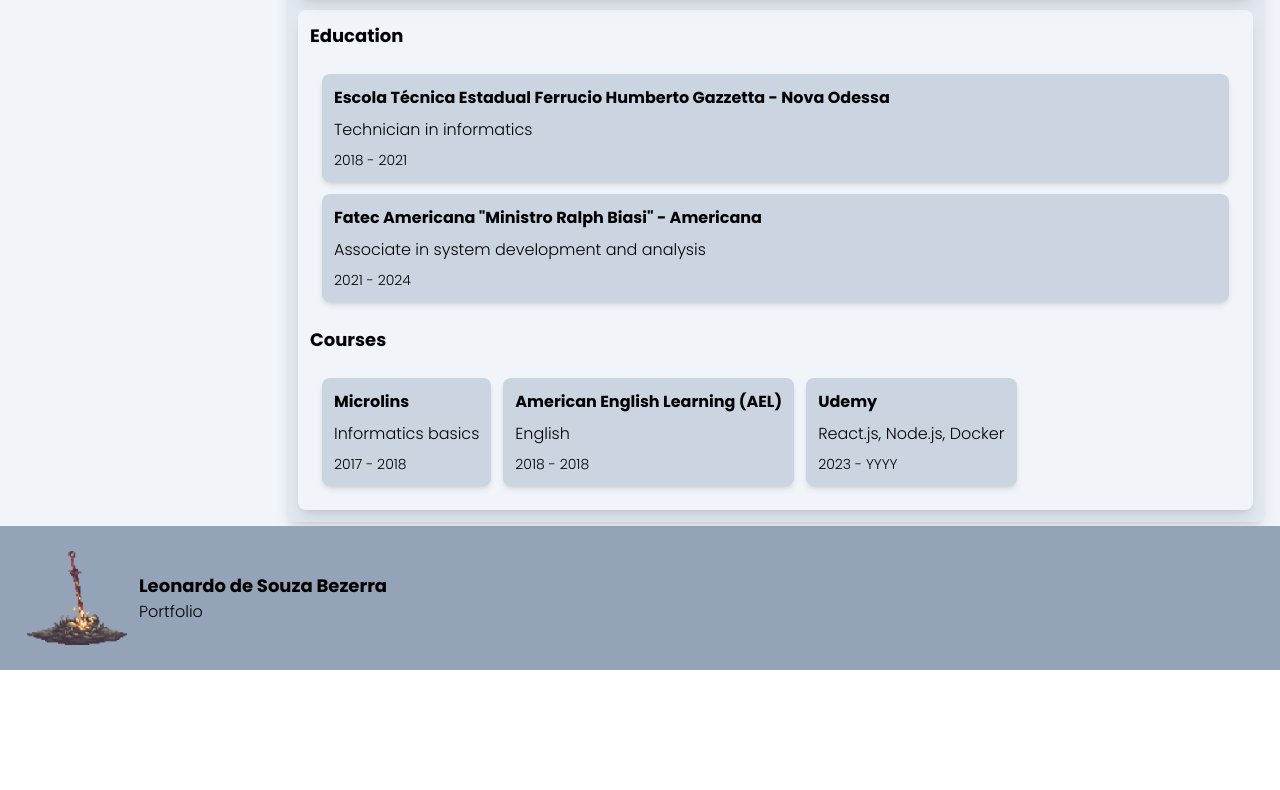
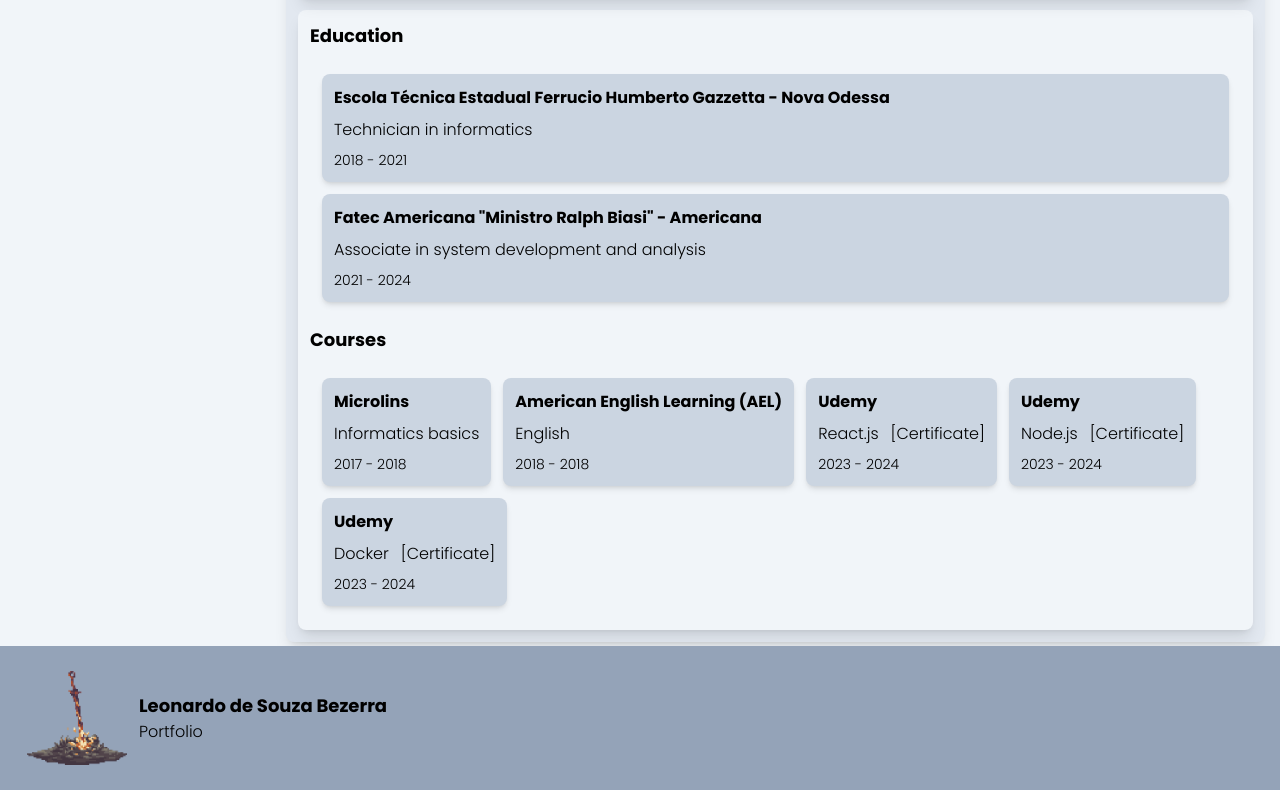
Before and after one commit to leobez/personal, a Next.js app: page /en in a window 1280 px wide. Shown: the part 1950-2740 px from the top of the page. Before the commit the page ends 2620 px from the top, so only its background shows below. Built offline with nearby package versions, Linux system fonts and the light colour scheme; what tailwindcss-animated would draw is missing.

Commit message:
added java project

```diff
--- a/components/home/Education.tsx
+++ b/components/home/Education.tsx
@@ -49,8 +49,35 @@ export default function Education() {
 
                 <div className="bg-color03 p-3 rounded-lg shadow-md font-light flex flex-col gap-2 w-fit">
                     <p className="font-bold">Udemy</p>
-                    <p>React.js, Node.js, Docker</p>
-                    <p className="text-sm">2023 - YYYY</p>
+
+                    <div className="flex gap-3">
+                        <p>React.js</p>
+                        <a href="https://www.udemy.com/certificate/UC-ca2136f3-0c52-4a60-9586-11b9e6a8aaaa/" target="_blank" className="hover:text-color04 duration-200">{t('content.content_6')}</a>
+                    </div>
+
+                    <p className="text-sm">2023 - 2024</p>
+                </div>
+
+                <div className="bg-color03 p-3 rounded-lg shadow-md font-light flex flex-col gap-2 w-fit">
+                    <p className="font-bold">Udemy</p>
+
+                    <div className="flex gap-3">
+                        <p>Node.js</p>
+                        <a href="https://www.udemy.com/certificate/UC-18f22563-60c4-4389-8c87-860fe6a9e4cb/" target="_blank" className="hover:text-color04 duration-200">{t('content.content_6')}</a>
+                    </div>
+
+                    <p className="text-sm">2023 - 2024</p>
+                </div>
+
+                <div className="bg-color03 p-3 rounded-lg shadow-md font-light flex flex-col gap-2 w-fit">
+                    <p className="font-bold">Udemy</p>
+
+                    <div className="flex gap-3">
+                        <p>Docker</p>
+                        <a href="https://www.udemy.com/certificate/UC-28863bd2-e9cb-4c55-85a7-80b8e43e47fb/" target="_blank" className="hover:text-color04 duration-200">{t('content.content_6')}</a>
+                    </div>
+
+                    <p className="text-sm">2023 - 2024</p>
                 </div>
 
             </div>
--- a/components/home/Projects/ProjectData.ts
+++ b/components/home/Projects/ProjectData.ts
@@ -70,4 +70,14 @@ export const PROJECTDATA:ProjectTYPE[] = [
         desc: "Site que disponibiliza uma interface para enviar e receber mensagens através de um broker MQTT."
     },
 
+    {
+        id: 5,
+        name: "JAVA-EXERCISES",
+        image_path: "/images/java-exe/java-exe.png",
+        link_repo: "https://github.com/leobez/ads-content/tree/main/OOP-Exercises",
+        link_project: null,
+        tech_stack: ['JAVA'],
+        desc: "Série de exercicíos em JAVA que utilizam dos mais importantes conceitos de programação orientada a objetos, como: classes, objetos, herança, encapsulamento e polimorfismo."
+    },
+
 ]
--- a/components/home/Projects/ProjectsEntry.tsx
+++ b/components/home/Projects/ProjectsEntry.tsx
@@ -29,6 +29,9 @@ export default function ProjectsEntry() {
                         },
                         {
                             description: t("projects.chatmqtt.description")
+                        },
+                        {
+                            description: t("projects.javaexe.description")
                         }
                     ]
                 }
--- a/public/locales/en/common.json
+++ b/public/locales/en/common.json
@@ -40,8 +40,8 @@
       "content_2": "Associate in system development and analysis",
       "content_3": "Informatics basics",
       "content_4": "English",
-      "content_5": "Courses"
-
+      "content_5": "Courses",
+      "content_6": "[Certificate]"
     }
   },
 
@@ -69,7 +69,12 @@
 
       "chatmqtt" : {
         "description": "Website that provides an interface for sending and receiving messages through an MQTT broker."
+      },
+
+      "javaexe" : {
+        "description": "Series of exercises in JAVA that uses the most important concepts of object-oriented programming, such as: classes, objects, inheritance, encapsulation and polymorphism."
       }
+
     }
   }
 
--- a/public/locales/pt/common.json
+++ b/public/locales/pt/common.json
@@ -40,7 +40,8 @@
         "content_2": "Técnologo em análise e desenvolvimento de sistemas",
         "content_3": "Capacitação em informática",
         "content_4": "Inglês",
-        "content_5": "Cursos"
+        "content_5": "Cursos",
+        "content_6": "[Certificado]"
 
       }
     },
@@ -69,7 +70,12 @@
 
         "chatmqtt" : {
           "description": "Site que disponibiliza uma interface para enviar e receber mensagens através de um broker MQTT."
+        },
+
+        "javaexe" : {
+          "description": "Série de exercicíos em JAVA que utiliza dos mais importantes conceitos de programação orientada a objetos, como: classes, objetos, herança, encapsulamento e polimorfismo."
         }
+
       }
     }
 
```
Also changed, not shown: public/images/java-exe/java-exe.png (added).
